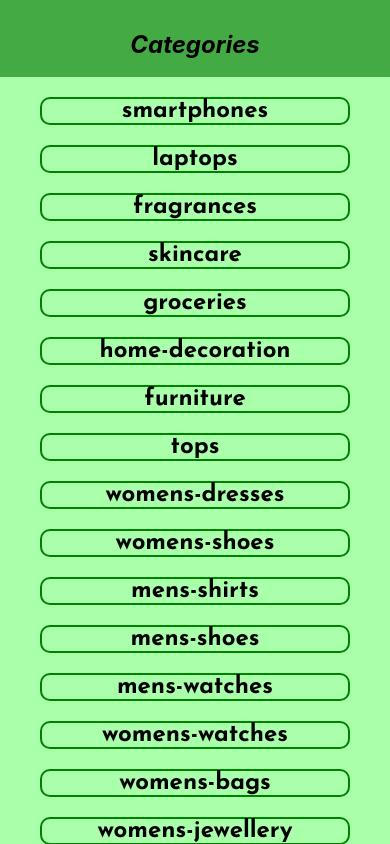
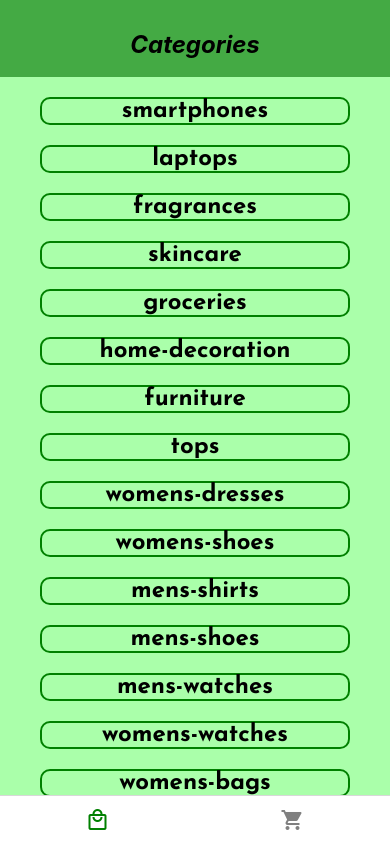
Before and after one commit to sergiocld99/e-commerce, a React Native app: screen /Cart in a window 390 px wide. Built offline with nearby package versions, Linux system fonts and the light colour scheme.

Commit message:
Add Tab Navigator with icons

```diff
--- a/App.js
+++ b/App.js
@@ -1,15 +1,9 @@
-import { StyleSheet, View } from "react-native";
-import ItemListCategory from "./src/screens/ItemListCategory";
-import Home from "./src/screens/Home";
+import { StyleSheet } from "react-native";
 import { useState } from "react";
 import { useFonts } from "expo-font";
-import ItemDetail from "./src/screens/ItemDetail";
-import Navigator from "./src/navigation/Navigator";
+import TabNavigator from "./src/navigation/TabNavigator";
 
 export default function App() {
-  const [category, setCategory] = useState("");
-  const [productId, setProductId] = useState("")
-
   const [fontsLoaded] = useFonts({
     Josefin: require('./assets/fonts/josefin-sans/JosefinSans-Bold.ttf')
   })
@@ -17,7 +11,7 @@ export default function App() {
   if (!fontsLoaded) return null
 
   return (
-    <Navigator />
+    <TabNavigator />
   );
 }
 
--- a/package.json
+++ b/package.json
@@ -9,6 +9,7 @@
     "web": "expo start --web"
   },
   "dependencies": {
+    "@react-navigation/bottom-tabs": "^6.5.20",
     "@react-navigation/native": "^6.1.17",
     "@react-navigation/native-stack": "^6.9.26",
     "expo": "~51.0.14",
--- /dev/null
+++ b/src/navigation/CartNavigator.js
@@ -0,0 +1,23 @@
+import { View, Text } from 'react-native'
+import React from 'react'
+import { NavigationContainer } from '@react-navigation/native'
+import { createNativeStackNavigator } from '@react-navigation/native-stack'
+import Cart from "../screens/Cart"
+import Header from "../components/Header"
+
+const Stack = createNativeStackNavigator()
+
+const CartNavigator = () => {
+  return (
+    <Stack.Navigator
+      initialRouteName='Cart'
+      screenOptions={({route}) => ({
+        header: () => <Header title={"Cart"} />
+      })}
+    >
+      <Stack.Screen name='Cart' component={Cart} />
+    </Stack.Navigator>
+  )
+}
+
+export default CartNavigator
--- a/src/navigation/Navigator.js
+++ b/src/navigation/ShopNavigator.js
@@ -9,9 +9,8 @@ import Header from '../components/Header'
 
 const Stack = createNativeStackNavigator()
 
-const Navigator = () => {
+const ShopNavigator = () => {
   return (
-    <NavigationContainer>
       <Stack.Navigator
         initialRouteName='Home'
         screenOptions={
@@ -28,8 +27,7 @@ const Navigator = () => {
         <Stack.Screen name="ItemListCategory" component={ItemListCategory} />
         <Stack.Screen name="ItemDetail" component={ItemDetail} />
       </Stack.Navigator>
-    </NavigationContainer>
   )
 }
 
-export default Navigator
+export default ShopNavigator
--- /dev/null
+++ b/src/navigation/TabNavigator.js
@@ -0,0 +1,39 @@
+import { View, Text } from 'react-native'
+import React from 'react'
+import { NavigationContainer } from '@react-navigation/native'
+import { createBottomTabNavigator } from '@react-navigation/bottom-tabs'
+import ShopNavigator from './ShopNavigator'
+import CartNavigator from './CartNavigator'
+
+// icons
+import { MaterialCommunityIcons } from '@expo/vector-icons';
+import { MaterialIcons } from '@expo/vector-icons';
+
+const Tab = createBottomTabNavigator()
+
+const TabNavigator = () => {
+  // NavigationContainer solo debe encontrarse en el elemento de mayor jerarquía
+
+  return (
+    <NavigationContainer>
+      <Tab.Navigator screenOptions={{headerShown: false, tabBarShowLabel: false}}>
+        <Tab.Screen name='ShopTab' component={ShopNavigator} options={{
+          tabBarIcon: ({focused}) => (
+            <View>
+              <MaterialCommunityIcons name="shopping-outline" size={24} color={focused ? "green" : "gray"} />
+            </View>
+          )
+        }} />
+        <Tab.Screen name='CartTab' component={CartNavigator} options={{
+          tabBarIcon: ({focused}) => (
+            <View>
+              <MaterialIcons name="shopping-cart" size={24} color={focused ? "green" : "gray"} />
+            </View>
+          )
+        }} />
+      </Tab.Navigator>
+    </NavigationContainer>
+  )
+}
+
+export default TabNavigator
--- /dev/null
+++ b/src/screens/Cart.jsx
@@ -0,0 +1,12 @@
+import { View, Text } from 'react-native'
+import React from 'react'
+
+const Cart = () => {
+  return (
+    <View>
+      <Text>Cart</Text>
+    </View>
+  )
+}
+
+export default Cart
```
Also changed, not shown: 1 other file (tests, documents, lock files or other folders).
